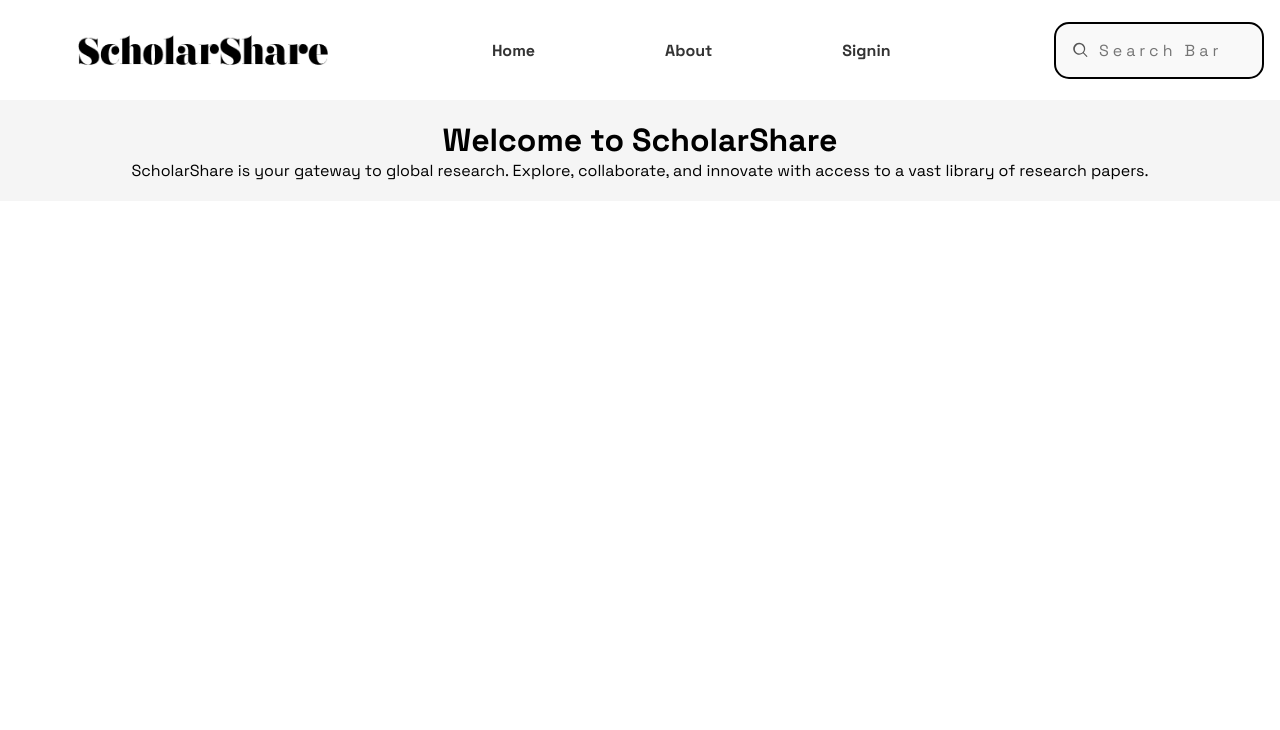
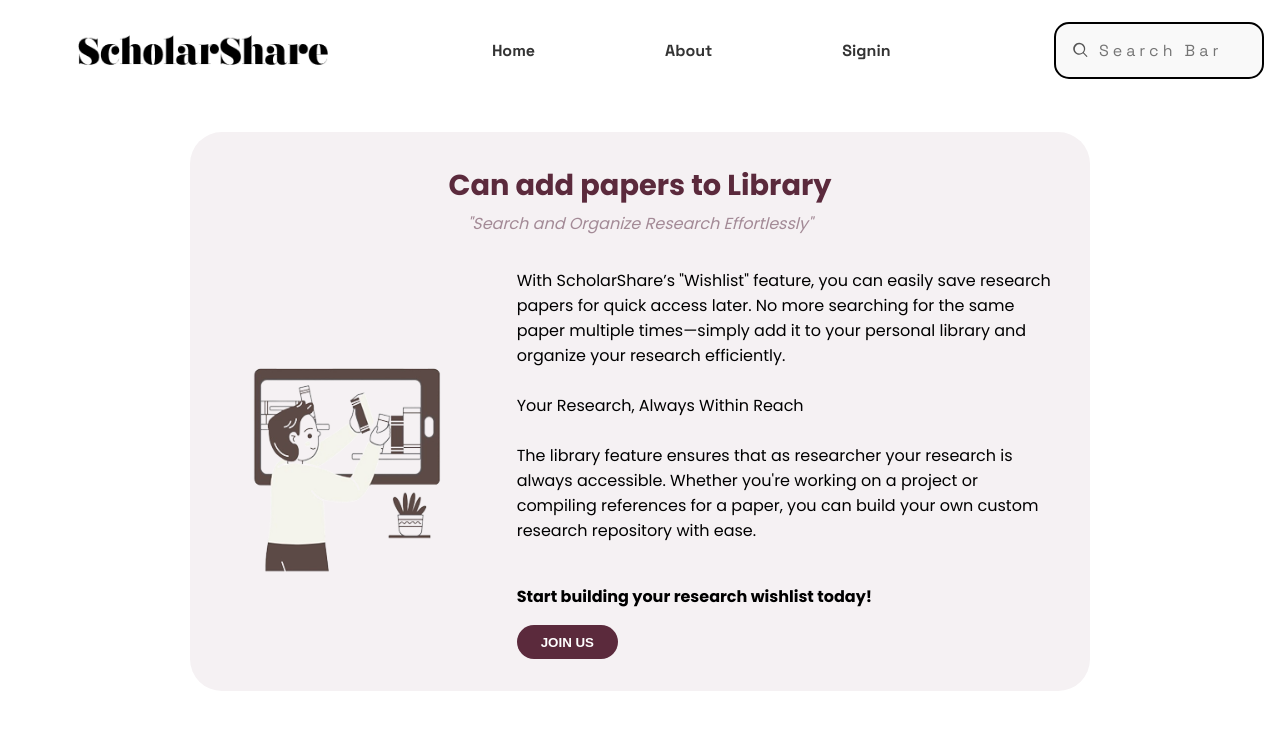
Before and after one commit to lisorthman/Scholarshare21, a Next.js app: page /feature3 in a window 1280 px wide. Shown: the top 730 px of the page. Built offline with nearby package versions, Linux system fonts and the light colour scheme.

Commit message:
feature03 & feature04

```diff
--- a/app/feature3/page.tsx
+++ b/app/feature3/page.tsx
@@ -1,43 +1,116 @@
 // components/Layout.tsx
-import React, { ReactNode } from 'react';
-import NavBar from '../../components/Navbar'; // Import NavBar
+import React, { ReactNode } from "react";
+import NavBar from "../../components/Navbar";
+import Image from "next/image";
+import { Poppins } from "next/font/google"; // Import Poppins
+
+// Configure Poppins font
+const poppins = Poppins({
+  weight: ["400", "500", "600", "700"],
+  subsets: ["latin"],
+  display: "swap",
+});
 
 interface LayoutProps {
   children: ReactNode;
 }
 
+const AdvancedSearchSection = () => {
+  return (
+    <div
+      style={{
+        backgroundColor: "#f5f1f3",
+        padding: "2rem",
+        borderRadius: "2rem",
+        maxWidth: "900px",
+        margin: "2rem auto",
+        textAlign: "center",
+      }}
+    >
+      <h1 style={{ color: "#5b2a3c", fontSize: "1.8rem", fontWeight: "bold" }}>
+        Can add papers to Library
+      </h1>
+      <p
+        style={{ fontStyle: "italic", color: "#a38a96", marginTop: "0.25rem" }}
+      >
+        "Search and Organize Research Effortlessly"
+      </p>
+
+      <div
+        style={{
+          display: "flex",
+          flexDirection: "row",
+          justifyContent: "space-between",
+          marginTop: "2rem",
+          alignItems: "center",
+          gap: "1.5rem",
+          flexWrap: "wrap",
+        }}
+      >
+        <div style={{ flex: 1, minWidth: "250px" }}>
+          <Image
+            src="/Untitled-1 1.png"
+            alt="Advanced Search Illustration"
+            width={250}
+            height={250}
+            style={{ borderRadius: "1rem" }}
+          />
+        </div>
+
+        <div style={{ flex: 2, textAlign: "left", minWidth: "300px" }}>
+          <p>
+            With ScholarShare’s "Wishlist" feature, you can easily save research
+            papers for quick access later. No more searching for the same paper
+            multiple times—simply add it to your personal library and organize
+            your research efficiently.
+          </p>
+          <br></br>
+          <p>Your Research, Always Within Reach</p>
+          <br></br>
+          <p>
+            The library feature ensures that as researcher your research is
+            always accessible. Whether you're working on a project or compiling
+            references for a paper, you can build your own custom research
+            repository with ease.
+          </p>
+          <br></br>
+          <p style={{ fontWeight: "bold", marginTop: "1rem" }}>
+            Start building your research wishlist today!
+          </p>
+
+          <button
+            style={{
+              backgroundColor: "#5b2a3c",
+              color: "white",
+              padding: "0.6rem 1.5rem",
+              border: "none",
+              borderRadius: "2rem",
+              cursor: "pointer",
+              marginTop: "1rem",
+              fontWeight: "bold",
+            }}
+          >
+            JOIN US
+          </button>
+        </div>
+      </div>
+    </div>
+  );
+};
+
 const Layout: React.FC<LayoutProps> = ({ children }) => {
   return (
     <div
+      className={poppins.className} // Apply Poppins here
       style={{
-        fontFamily: 'Space Grotesk, sans-serif',
-        color: '#000',
-        minHeight: '100vh',
-        backgroundColor: 'white',
+        color: "#000",
+        minHeight: "100vh",
+        backgroundColor: "white",
       }}
     >
-      {/* Add the NavBar */}
       <NavBar />
-
-      {/* Sample Text */}
-      <div
-        style={{
-          padding: '20px',
-          textAlign: 'center',
-          backgroundColor: '#f5f5f5',
-          marginBottom: '20px',
-        }}
-      >
-        <h1>Welcome to ScholarShare</h1>
-        <p>
-          ScholarShare is your gateway to global research. Explore, collaborate,
-          and innovate with access to a vast library of research papers.
-        </p>
-      </div>
-
-      {/* Render the page content */}
+      <AdvancedSearchSection />
       {children}
-
     </div>
   );
 };
```
Also changed, not shown: app/feature4/page.tsx (+107 -27 lines).
